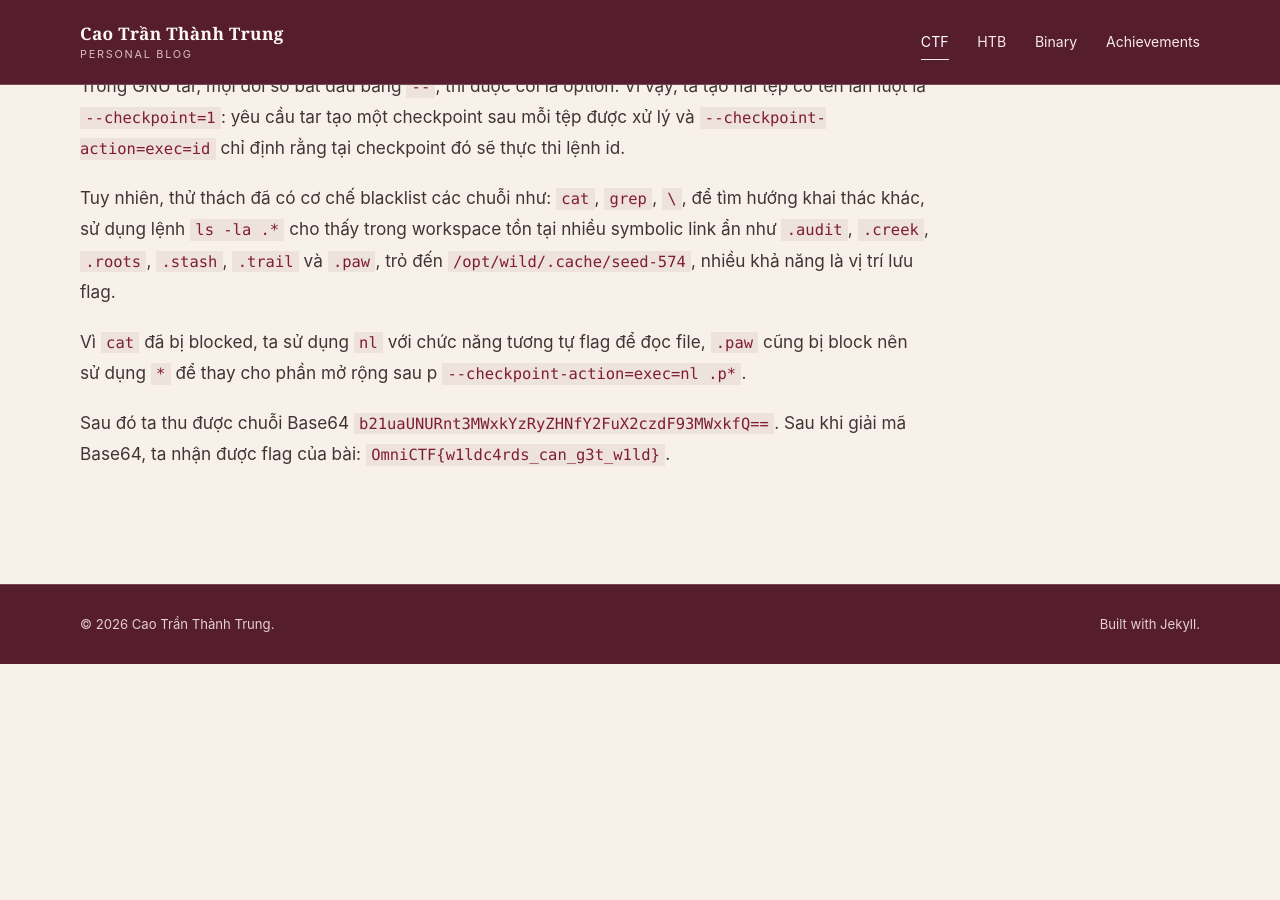
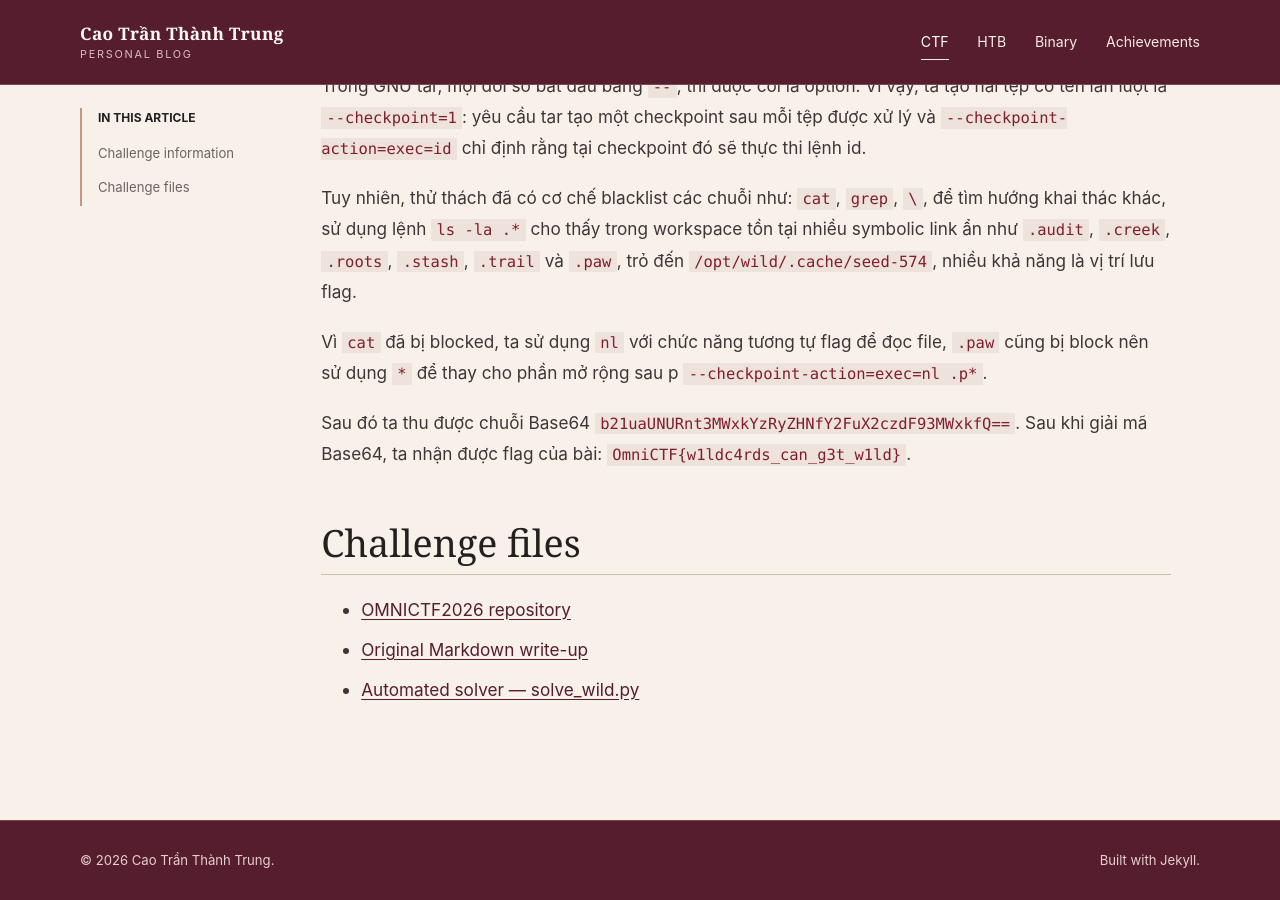
Before and after one commit to PeaMatNgu/PeaMatNgu.github.io, a Jekyll site: the page built from _ctf/2026-10-08-staywild.md, in a window 1280 px wide and 900 px high, scrolled down 2064 px. Built offline with Jekyll 4.4.1, drawn with Linux system fonts in a browser that asks for light colours; before the commit the page ends 2728 px from its top, so only the background shows below that.

Commit message:
Link StayWild challenge repository and solver

```diff
--- a/_ctf/2026-10-08-staywild.md
+++ b/_ctf/2026-10-08-staywild.md
@@ -39,3 +39,9 @@ Tuy nhiên, thử thách đã có cơ chế blacklist các chuỗi như: `cat`,
 Vì `cat` đã bị blocked, ta sử dụng `nl` với chức năng tương tự flag để đọc file, `.paw` cũng bị block nên sử dụng `*` để thay cho phần mở rộng sau p `--checkpoint-action=exec=nl .p*`.
 
 Sau đó ta thu được chuỗi Base64 `b21uaUNURnt3MWxkYzRyZHNfY2FuX2czdF93MWxkfQ==`. Sau khi giải mã Base64, ta nhận được flag của bài: `OmniCTF{w1ldc4rds_can_g3t_w1ld}`.
+
+## Challenge files
+
+- [OMNICTF2026 repository](https://github.com/PeaMatNgu/OMNICTF2026)
+- [Original Markdown write-up](https://github.com/PeaMatNgu/OMNICTF2026/blob/main/StayWild-OmniCTF%202026.md)
+- [Automated solver — solve_wild.py](https://github.com/PeaMatNgu/OMNICTF2026/blob/main/solve_wild.py)
```
